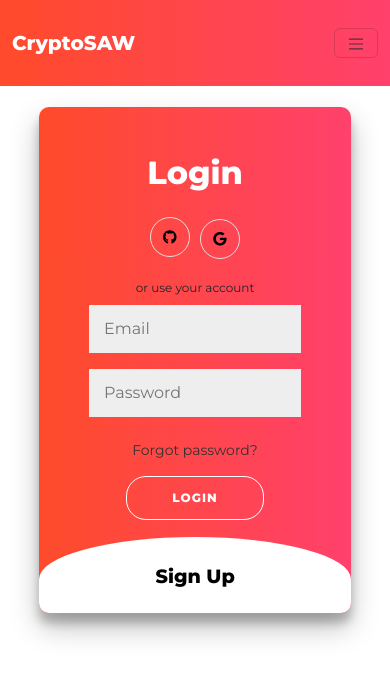
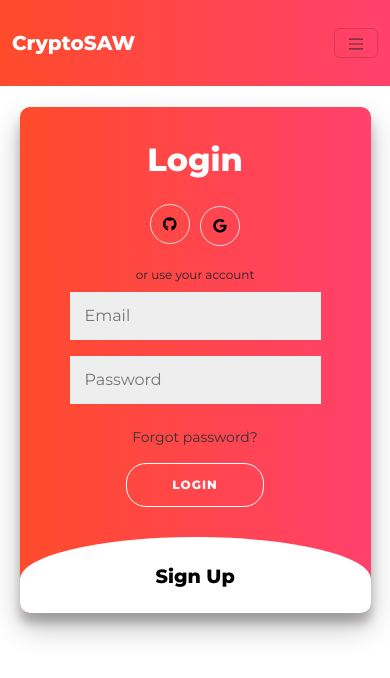
Before and after one commit to dSamp41/CryptoSAW, a React (Vite) app: page /login in a window 390 px wide. Shown: the top 678 px of the page. Built offline with nearby package versions, Linux system fonts and the light colour scheme; no server answers.

Commit message:
Unify Bootstrap imports
Solved the issue about the navbar toggler not working

```diff
--- a/index.html
+++ b/index.html
@@ -4,11 +4,13 @@
     <meta charset="UTF-8" name="theme-color"/>
     <link rel="icon" type="image/svg+xml" href="/min_rocket.svg" />
     <link rel="manifest" href="/app.webmanifest" crossorigin='use-credentials'/>
+    <link href="https://cdn.jsdelivr.net/npm/bootstrap@5.3.1/dist/css/bootstrap.min.css" rel="stylesheet" integrity="sha384-4bw+/aepP/YC94hEpVNVgiZdgIC5+VKNBQNGCHeKRQN+PtmoHDEXuppvnDJzQIu9" crossorigin="anonymous">
     <meta name="viewport" content="width=device-width, initial-scale=1.0" />
     <title>CryptoSAW</title>
   </head>
   <body>
     <div id="root"></div>
     <script type="module" src="/src/main.tsx"></script>
+    <script src="https://cdn.jsdelivr.net/npm/bootstrap@5.3.1/dist/js/bootstrap.bundle.min.js" integrity="sha384-HwwvtgBNo3bZJJLYd8oVXjrBZt8cqVSpeBNS5n7C8IVInixGAoxmnlMuBnhbgrkm" crossorigin="anonymous"></script>
   </body>
 </html>
--- a/src/App.css
+++ b/src/App.css
@@ -4,3 +4,10 @@
     height: 80vh;
     padding-top: 5vh;
 }
+
+@media screen and (max-width: 576px) {
+    .mainPos {
+        width: 90vw;
+    }
+
+}
--- a/src/components/Card.tsx
+++ b/src/components/Card.tsx
@@ -5,7 +5,6 @@ import { getAuth } from 'firebase/auth';
 import { arrayRemove, arrayUnion, doc, getDoc, updateDoc } from 'firebase/firestore';
 import { db } from '@/firebaseConf.ts';
 import { ButtonGroup } from './ButtonGroup.tsx';
-import 'bootstrap/dist/js/bootstrap.js';
 
 import './Card.css';
 
--- a/src/components/Header.tsx
+++ b/src/components/Header.tsx
@@ -1,8 +1,6 @@
 import { logout } from './authUtil';
 import { Link } from 'react-router-dom';
 
-import 'bootstrap/dist/css/bootstrap.css';
-import 'bootstrap/dist/js/bootstrap.bundle.min.js';
 import './Header.css'
 
 
--- a/src/components/Overview.tsx
+++ b/src/components/Overview.tsx
@@ -3,7 +3,6 @@ import { AssetResponse, Crypto, RespToCrypto, START_CRYPTO, headers } from './cr
 import { usePrevious } from "@/hooks/usePrevious.ts";
 import { AssetsContext } from "@/AppContext.ts";
 
-import 'bootstrap/dist/css/bootstrap.css';
 import './Overview.css'
 import './Card.css'
 
```
